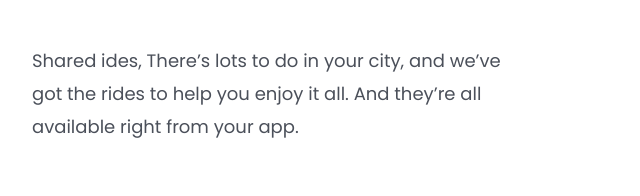
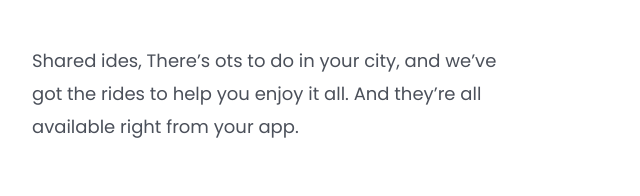
Before and after one commit to RodrigoSousa19/Desafio-CSS-DevClub, a plain HTML site: page index.html in a window 1280 px wide. Shown: the part 935-1131 px from the top of the page, 95-735 px from the left. Drawn offline with Linux system fonts and the light colour scheme.

Commit message:
Alteração no texto do projeto

```diff
--- a/index.html
+++ b/index.html
@@ -24,7 +24,7 @@
             <img class="img-main" src="./img/foto.png" alt="Logo">
             <section>
                 <h1>Wide Coverage<br> location</h1>
-                <p>Shared ides, There’s lots to do in your city, and we’ve got the rides to help you enjoy it all. And they’re all available right from your app.</p>
+                <p>Shared ides, There’s ots to do in your city, and we’ve got the rides to help you enjoy it all. And they’re all available right from your app.</p>
                 <a class="link-section" href="#">Learn more</a>
             </section>
         </main>
```
